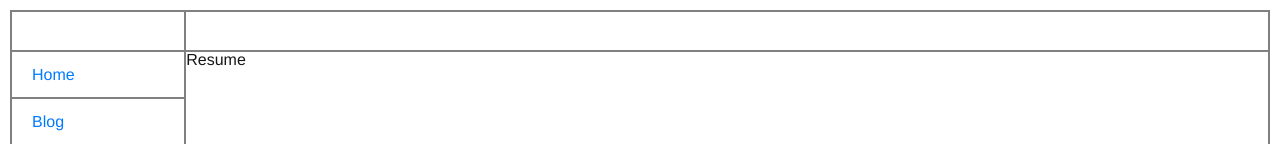
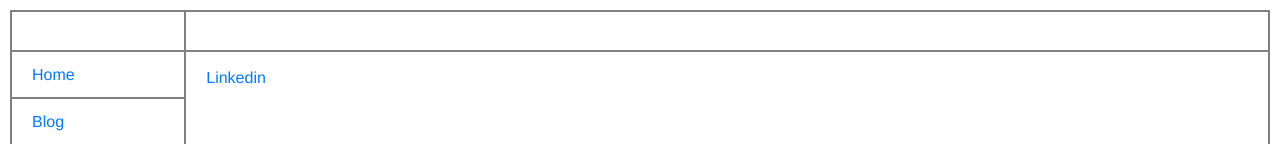
Before and after one commit to asdFletcher/portfolio, a React (Create React App) app: page /resume in a window 1280 px wide. Shown: the top 144 px of the page. Built offline with nearby package versions, Linux system fonts and the light colour scheme.

Commit message:
filler for resume page

```diff
--- a/src/components/Resume.js
+++ b/src/components/Resume.js
@@ -1,8 +1,20 @@
 import React from 'react';
+
+const md =
+`
+#Fletcher LaRue
+About:
+
+- [Linkedin](https://www.linkedin.com/in/fletcher-larue/)
+- [Github](https://github.com/asdFletcher)
+- [Twitter](https://twitter.com/asdFletch)
+`
 
 const Resume = () => {
   return (
-    <div> Resume </div>
+    <div className="resume-container" >
+      <a href="https://www.linkedin.com/in/fletcher-larue/" target="_blank">Linkedin</a>
+    </div>
   )
 }
 
--- a/src/styles/base.scss
+++ b/src/styles/base.scss
@@ -102,7 +102,7 @@ main {
 //   target="_blank";
 // }
 
-.blog-container , .home-container {
+.blog-container , .home-container, .resume-container {
   margin-left: 20px;
   padding-top: 15px;
   width: calc(100% - 45px);
```
